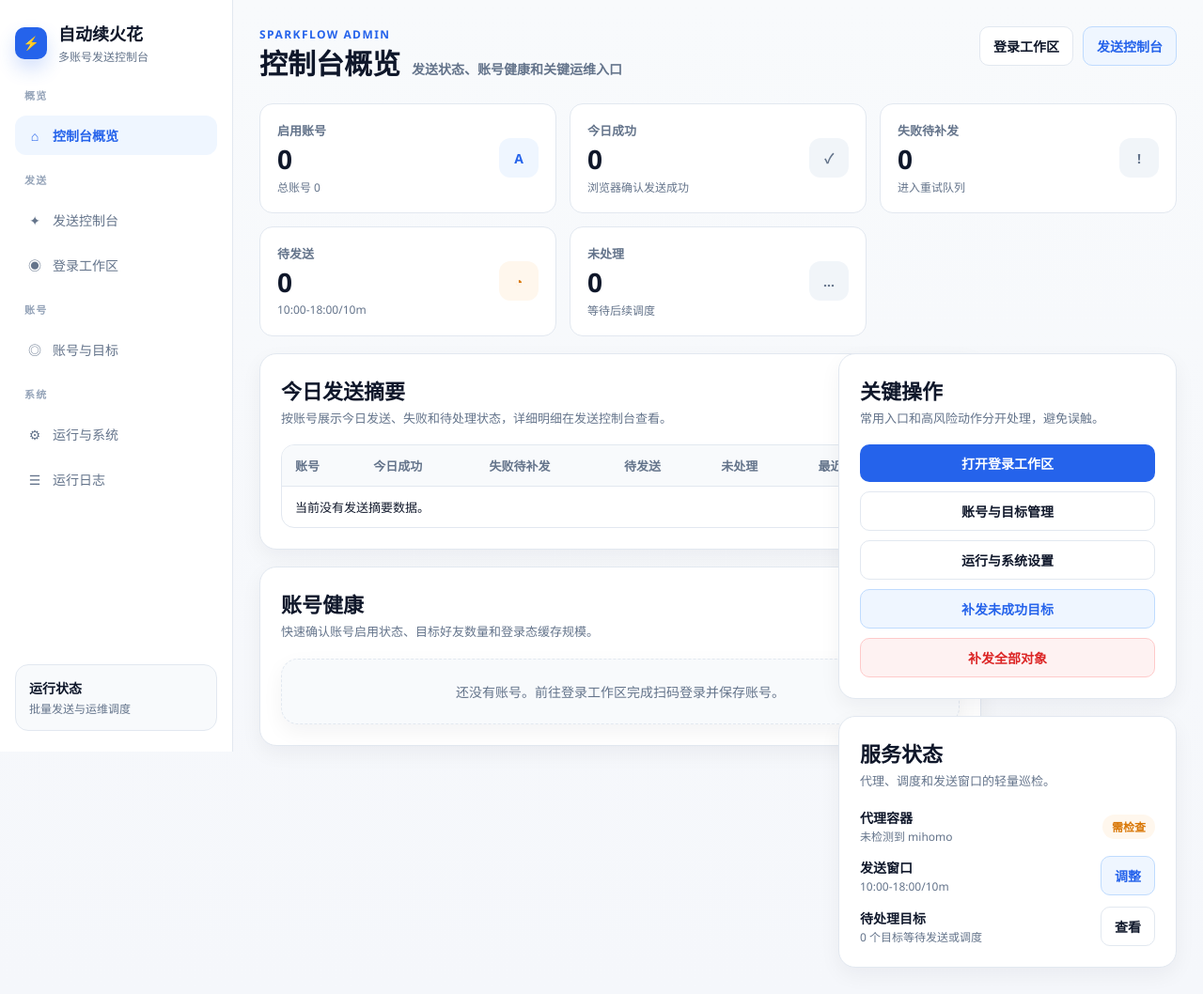
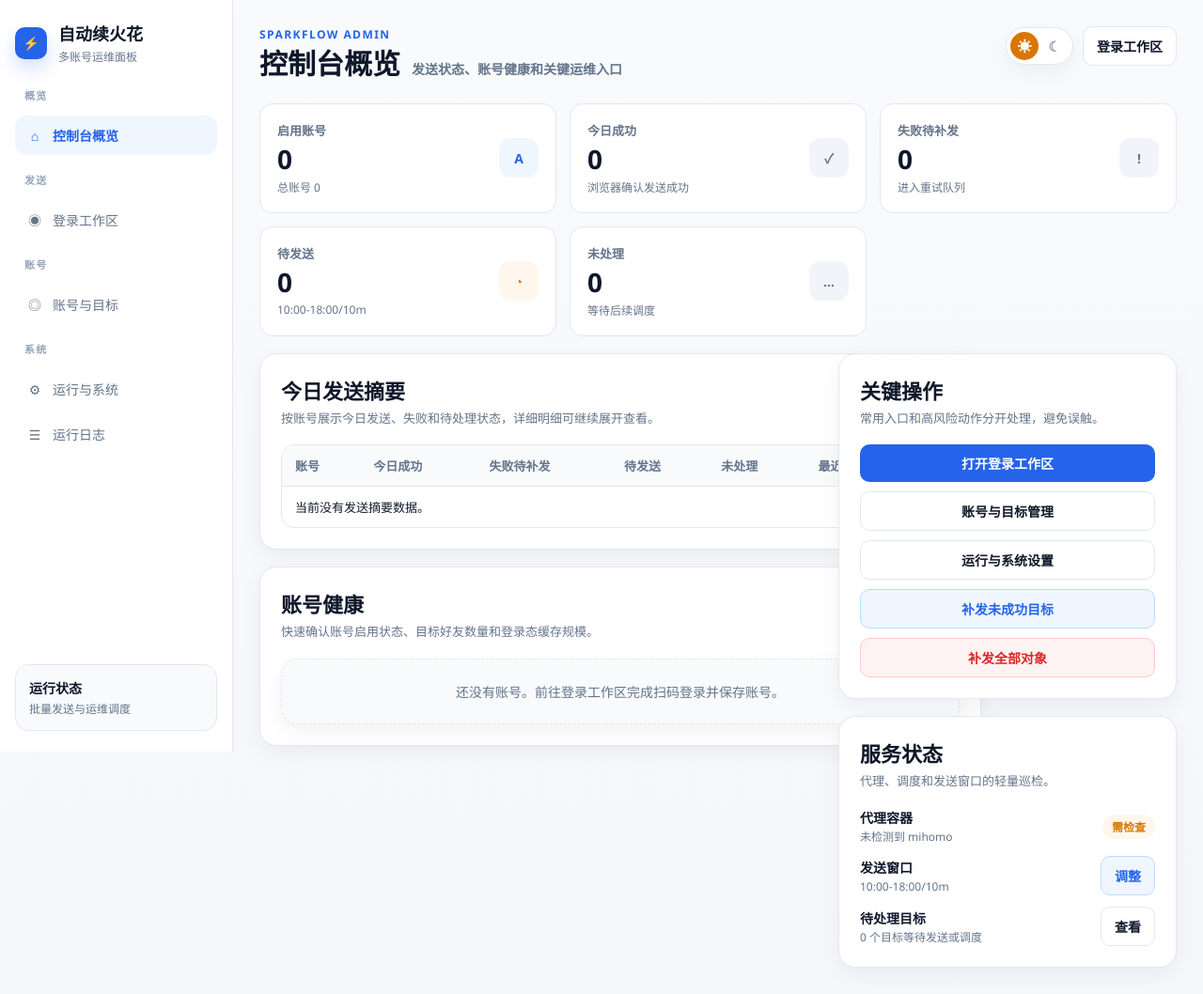
Before and after one commit to Forinxy/douyin-sparkflow, a FastAPI app: page / in a window 1280 px wide. Shown: the whole page at 94% size. Run offline with FastAPI, Linux system fonts and the light colour scheme; the visitor is signed in with stand-in values (Sample User, id 1).

Commit message:
feat: add theme toggle and simplify nav

```diff
--- a/DouYinSparkFlow/webui/static/app.css
+++ b/DouYinSparkFlow/webui/static/app.css
@@ -1,8 +1,11 @@
 :root {
   --bg: #f5f7fb;
+  --bg-start: #f8fafc;
+  --login-bg-end: #eef2f7;
   --surface: #ffffff;
   --surface-muted: #f8fafc;
   --surface-soft: #f1f5f9;
+  --surface-overlay: rgba(255, 255, 255, 0.92);
   --border: #e2e8f0;
   --border-strong: #cbd5e1;
   --text: #0f172a;
@@ -11,20 +14,78 @@
   --primary: #2563eb;
   --primary-hover: #1d4ed8;
   --primary-soft: #eff6ff;
+  --primary-border: #bfdbfe;
+  --on-primary: #ffffff;
   --success: #16a34a;
   --success-soft: #ecfdf3;
+  --success-text: #166534;
+  --success-border: #bbf7d0;
   --danger: #dc2626;
   --danger-soft: #fef2f2;
+  --danger-text: #991b1b;
+  --danger-border: #fecaca;
   --warning: #d97706;
   --warning-soft: #fff7ed;
+  --warning-text: #92400e;
+  --warning-border: #fed7aa;
   --info: #0284c7;
   --info-soft: #eff6ff;
+  --input-bg: #ffffff;
+  --frame-bg: #0f172a;
+  --frame-toolbar-bg: #111827;
+  --frame-text: #e5e7eb;
+  --frame-muted: #cbd5e1;
+  --focus-ring: rgba(37, 99, 235, 0.12);
+  --backdrop: rgba(15, 23, 42, 0.32);
   --shadow: 0 14px 34px rgba(15, 23, 42, 0.07);
   --shadow-soft: 0 8px 22px rgba(15, 23, 42, 0.05);
   --radius-lg: 18px;
   --radius-md: 14px;
   --radius-sm: 10px;
   --sidebar-width: 248px;
+}
+
+html[data-theme="dark"] {
+  color-scheme: dark;
+  --bg: #0b1120;
+  --bg-start: #111827;
+  --login-bg-end: #0b1120;
+  --surface: #111827;
+  --surface-muted: #0f172a;
+  --surface-soft: #1e293b;
+  --surface-overlay: rgba(15, 23, 42, 0.94);
+  --border: #263449;
+  --border-strong: #334155;
+  --text: #e5e7eb;
+  --text-muted: #94a3b8;
+  --text-soft: #64748b;
+  --primary: #3b82f6;
+  --primary-hover: #60a5fa;
+  --primary-soft: rgba(59, 130, 246, 0.16);
+  --primary-border: rgba(96, 165, 250, 0.42);
+  --success: #4ade80;
+  --success-soft: rgba(74, 222, 128, 0.14);
+  --success-text: #bbf7d0;
+  --success-border: rgba(74, 222, 128, 0.32);
+  --danger: #f87171;
+  --danger-soft: rgba(248, 113, 113, 0.14);
+  --danger-text: #fecaca;
+  --danger-border: rgba(248, 113, 113, 0.35);
+  --warning: #fbbf24;
+  --warning-soft: rgba(251, 191, 36, 0.14);
+  --warning-text: #fde68a;
+  --warning-border: rgba(251, 191, 36, 0.32);
+  --info: #38bdf8;
+  --info-soft: rgba(56, 189, 248, 0.14);
+  --input-bg: #0f172a;
+  --frame-bg: #020617;
+  --frame-toolbar-bg: #0f172a;
+  --frame-text: #e2e8f0;
+  --frame-muted: #94a3b8;
+  --focus-ring: rgba(96, 165, 250, 0.18);
+  --backdrop: rgba(2, 6, 23, 0.58);
+  --shadow: 0 18px 38px rgba(0, 0, 0, 0.28);
+  --shadow-soft: 0 12px 28px rgba(0, 0, 0, 0.22);
 }
 
 * {
@@ -466,7 +527,7 @@ button,
   border-radius: 10px;
   padding: 10px 14px;
   background: var(--primary);
-  color: #fff;
+  color: var(--on-primary);
   cursor: pointer;
   display: inline-flex;
   align-items: center;
@@ -509,33 +570,33 @@ button:hover,
 .soft-button {
   color: var(--primary);
   background: var(--primary-soft);
-  border-color: #bfdbfe;
+  border-color: var(--primary-border);
 }
 
 .soft-button:hover {
-  color: #fff;
+  color: var(--on-primary);
   background: var(--primary);
 }
 
 .danger-button {
   color: var(--danger);
   background: var(--danger-soft);
-  border-color: #fecaca;
+  border-color: var(--danger-border);
 }
 
 .danger-button:hover {
-  color: #fff;
+  color: var(--on-primary);
   background: var(--danger);
 }
 
 .success-button {
   color: var(--success);
   background: var(--success-soft);
-  border-color: #bbf7d0;
+  border-color: var(--success-border);
 }
 
 .success-button:hover {
-  color: #fff;
+  color: var(--on-primary);
   background: var(--success);
 }
 
@@ -544,6 +605,63 @@ button:hover,
   width: 40px;
   min-width: 40px;
   padding: 0;
+}
+
+.theme-toggle {
+  min-height: 40px;
+  width: 72px;
+  min-width: 72px;
+  border: 1px solid var(--border);
+  border-radius: 999px;
+  padding: 4px;
+  background: var(--surface);
+  color: var(--text-muted);
+  box-shadow: var(--shadow-soft);
+  display: inline-grid;
+  grid-template-columns: 1fr 1fr;
+  align-items: center;
+  gap: 2px;
+}
+
+.theme-toggle:hover {
+  background: var(--surface-muted);
+}
+
+.theme-icon {
+  width: 30px;
+  height: 30px;
+  border-radius: 999px;
+  display: inline-flex;
+  align-items: center;
+  justify-content: center;
+  line-height: 1;
+  font-size: 15px;
+  transition:
+    background 0.16s ease,
+    color 0.16s ease;
+}
+
+.theme-sun {
+  color: var(--warning);
+}
+
+.theme-moon {
+  color: var(--text-soft);
+}
+
+html[data-theme="light"] .theme-sun,
+html:not([data-theme]) .theme-sun {
+  background: var(--warning);
+  color: var(--on-primary);
+}
+
+html[data-theme="dark"] .theme-moon {
+  background: var(--primary);
+  color: var(--on-primary);
+}
+
+html[data-theme="dark"] .theme-sun {
+  color: var(--warning);
 }
 
 .stack-form {
--- a/DouYinSparkFlow/webui/static/app.js
+++ b/DouYinSparkFlow/webui/static/app.js
@@ -1,3 +1,57 @@
+(() => {
+  const storageKey = "sparkflow-theme";
+  const root = document.documentElement;
+
+  const readStoredTheme = () => {
+    try {
+      return window.localStorage.getItem(storageKey);
+    } catch {
+      return null;
+    }
+  };
+
+  const writeStoredTheme = (theme) => {
+    try {
+      window.localStorage.setItem(storageKey, theme);
+    } catch {
+      // Ignore storage restrictions; the current page can still switch theme.
+    }
+  };
+
+  const preferredTheme = () => {
+    const stored = readStoredTheme();
+    if (stored === "dark" || stored === "light") return stored;
+    return window.matchMedia?.("(prefers-color-scheme: dark)").matches
+      ? "dark"
+      : "light";
+  };
+
+  const applyTheme = (theme) => {
+    const normalized = theme === "dark" ? "dark" : "light";
+    root.dataset.theme = normalized;
+    root.style.colorScheme = normalized;
+    const nextLabel = normalized === "dark" ? "切换白天模式" : "切换黑夜模式";
+    document.querySelectorAll("[data-theme-toggle]").forEach((button) => {
+      button.setAttribute("aria-label", nextLabel);
+      button.setAttribute("title", nextLabel);
+      button.setAttribute(
+        "aria-pressed",
+        normalized === "dark" ? "true" : "false",
+      );
+    });
+  };
+
+  applyTheme(preferredTheme());
+
+  document.querySelectorAll("[data-theme-toggle]").forEach((button) => {
+    button.addEventListener("click", () => {
+      const next = root.dataset.theme === "dark" ? "light" : "dark";
+      writeStoredTheme(next);
+      applyTheme(next);
+    });
+  });
+})();
+
 (() => {
   const body = document.body;
   const navToggle = document.querySelector("[data-nav-toggle]");
--- a/DouYinSparkFlow/webui/templates/accounts.html
+++ b/DouYinSparkFlow/webui/templates/accounts.html
@@ -7,7 +7,6 @@
 
 {% block topbar_actions %}
 <a class="ghost-button" href="/login-workspace">登录工作区</a>
-<a class="soft-button" href="/ops/send-console">发送控制台</a>
 {% endblock %}
 
 {% block content %}
--- a/DouYinSparkFlow/webui/templates/base.html
+++ b/DouYinSparkFlow/webui/templates/base.html
@@ -22,6 +22,16 @@
           <span class="brand-mark">⚡</span>
           <span>自动续火花</span>
         </div>
+        <button
+          type="button"
+          class="theme-toggle"
+          data-theme-toggle
+          aria-label="切换黑夜模式"
+          title="切换黑夜模式"
+        >
+          <span class="theme-icon theme-sun" aria-hidden="true">☀</span>
+          <span class="theme-icon theme-moon" aria-hidden="true">☾</span>
+        </button>
       </div>
 
       <div class="sidebar-backdrop" data-nav-close></div>
@@ -31,7 +41,7 @@
           <div class="brand-mark">⚡</div>
           <div>
             <div class="brand-title">自动续火花</div>
-            <div class="brand-subtitle">多账号发送控制台</div>
+            <div class="brand-subtitle">多账号运维面板</div>
           </div>
         </div>
 
@@ -49,13 +59,6 @@
 
           <section class="nav-group">
             <p class="nav-group-title">发送</p>
-            <a
-              class="nav-item {% if current_nav|trim == 'send_console' %}active{% endif %}"
-              href="/ops/send-console"
-            >
-              <span class="nav-icon">✦</span>
-              <span>发送控制台</span>
-            </a>
             <a
               class="nav-item {% if current_nav|trim == 'login_workspace' %}active{% endif %}"
               href="/login-workspace"
@@ -117,6 +120,16 @@
             </div>
           </div>
           <div class="page-header-actions">
+            <button
+              type="button"
+              class="theme-toggle"
+              data-theme-toggle
+              aria-label="切换黑夜模式"
+              title="切换黑夜模式"
+            >
+              <span class="theme-icon theme-sun" aria-hidden="true">☀</span>
+              <span class="theme-icon theme-moon" aria-hidden="true">☾</span>
+            </button>
             {% block topbar_actions %}{% endblock %}
           </div>
         </header>
--- a/DouYinSparkFlow/webui/templates/dashboard.html
+++ b/DouYinSparkFlow/webui/templates/dashboard.html
@@ -7,7 +7,6 @@
 
 {% block topbar_actions %}
 <a class="ghost-button" href="/login-workspace">登录工作区</a>
-<a class="soft-button" href="/ops/send-console">发送控制台</a>
 {% endblock %}
 
 {% block content %}
@@ -87,7 +86,7 @@
           <div>
             <h2>今日发送摘要</h2>
             <p class="muted compact">
-              按账号展示今日发送、失败和待处理状态，详细明细在发送控制台查看。
+              按账号展示今日发送、失败和待处理状态，详细明细可继续展开查看。
             </p>
           </div>
           <a class="link-button" href="/ops/send-console">查看明细</a>
--- a/DouYinSparkFlow/webui/templates/login_workspace.html
+++ b/DouYinSparkFlow/webui/templates/login_workspace.html
@@ -7,7 +7,6 @@
 
 {% block topbar_actions %}
 <a class="ghost-button" href="/accounts">账号管理</a>
-<a class="soft-button" href="/ops/send-console">发送控制台</a>
 {% endblock %}
 
 {% block content %}
--- a/DouYinSparkFlow/webui/templates/send_console.html
+++ b/DouYinSparkFlow/webui/templates/send_console.html
@@ -1,8 +1,8 @@
 {% extends "base.html" %}
 
 {% block nav_key %}send_console{% endblock %}
-{% block title %}发送控制台 | 自动续火花{% endblock %}
-{% block page_title %}发送控制台{% endblock %}
+{% block title %}发送明细 | 自动续火花{% endblock %}
+{% block page_title %}发送明细{% endblock %}
 {% block page_subtitle %}今日发送明细、失败队列和针对性重试{% endblock %}
 
 {% block topbar_actions %}
@@ -432,7 +432,7 @@
   <div class="console-footer">共 {{ send_console.accounts|length }} 个账号</div>
   {% else %}
   <div class="console-empty empty-state">
-    当前没有启用账号，暂无可展示的发送控制台数据。
+    当前没有启用账号，暂无可展示的发送明细。
   </div>
   {% endif %}
 </div>
--- a/DouYinSparkFlow/webui/templates/settings.html
+++ b/DouYinSparkFlow/webui/templates/settings.html
@@ -7,7 +7,6 @@
 
 {% block topbar_actions %}
 <a class="ghost-button" href="/ops/logs">运行日志</a>
-<a class="soft-button" href="/ops/send-console">发送控制台</a>
 {% endblock %}
 
 {% block content %}
```
Also changed, not shown: other parts of DouYinSparkFlow/webui/static/app.css (+33 -29 lines), DouYinSparkFlow/webui/templates/login.html (+13 -1 lines), CHANGELOG.md.
